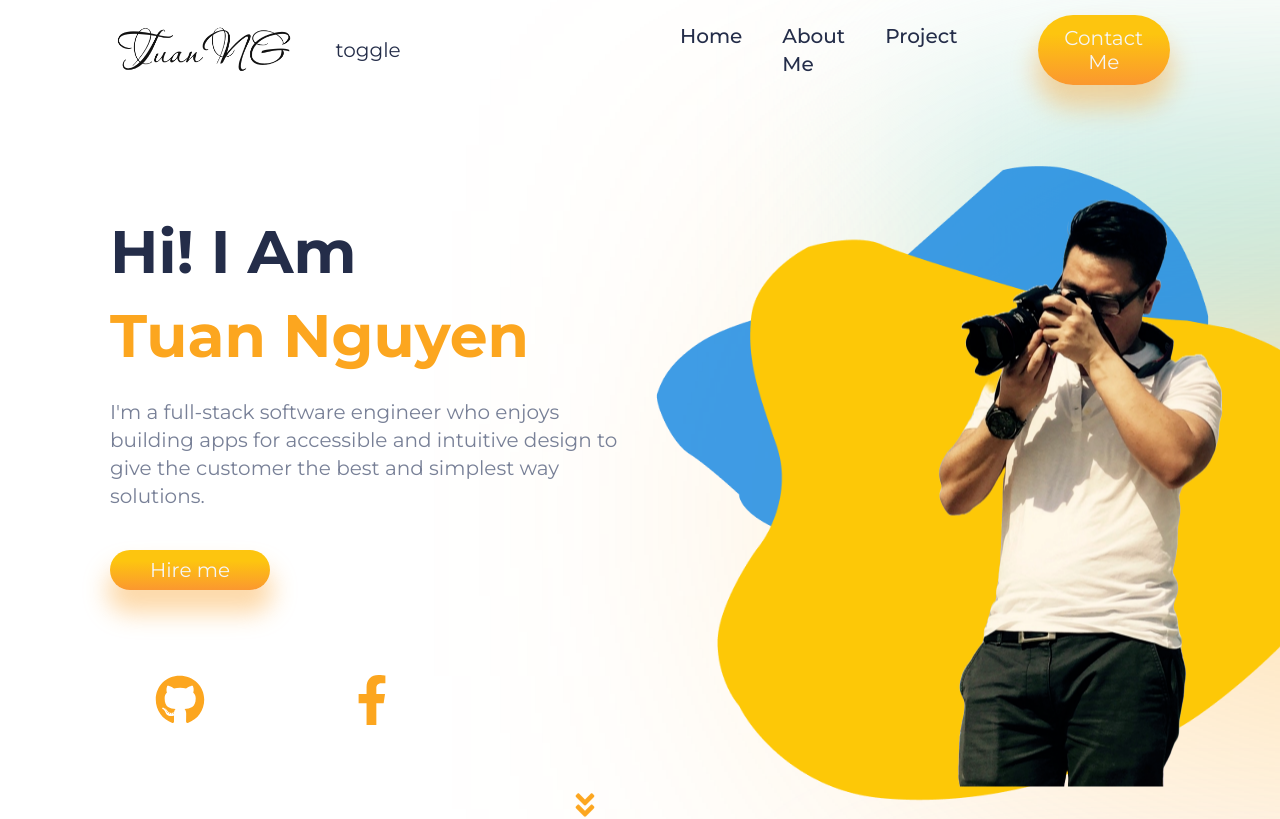
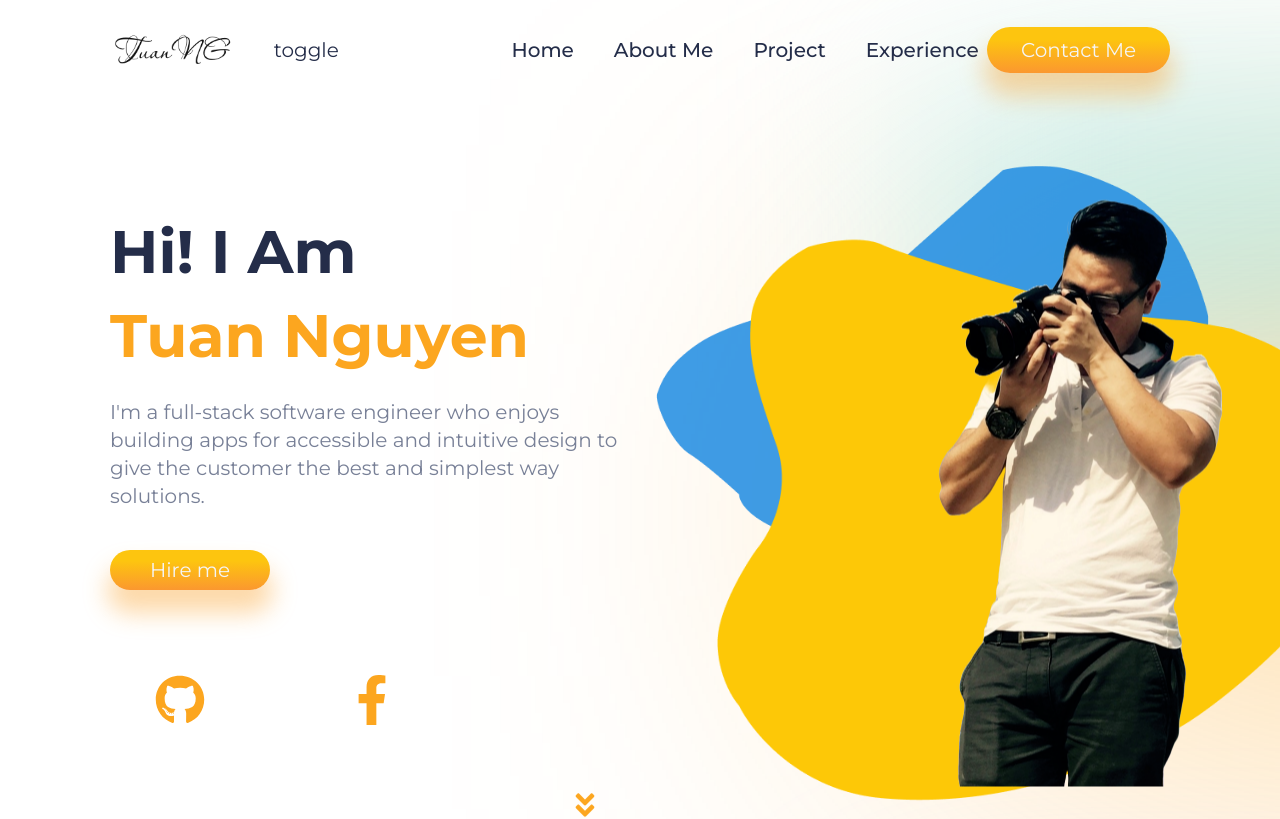
Before and after one commit to TuanNguyen0915/Tuan_portfolio, a React (Vite) app: page / in a window 1280 px wide. Shown: the top 819 px of the page. Built offline with nearby package versions, Linux system fonts and the light colour scheme; some icons are missing.

Commit message:
Update NavBar component

```diff
--- a/src/components/NavBar/NavBar.css
+++ b/src/components/NavBar/NavBar.css
@@ -18,7 +18,7 @@
 
 .right-nav {
     display: flex;
-    flex: 1;
+    flex: 2;
     align-items: center;
     justify-content: center;
     font-weight: 500;
@@ -31,7 +31,8 @@
 .nav-list>ul {
     display: flex;
     gap: 2rem;
-    margin-right: 4rem;
+    justify-content: space-around;
+    justify-content: center;
     list-style: none;
 }
 
--- a/src/components/NavBar/NavBar.jsx
+++ b/src/components/NavBar/NavBar.jsx
@@ -13,6 +13,7 @@ const NavBar = () => {
                         <li>Home</li>
                         <li>About Me</li>
                         <li>Project</li>
+                        <li>Experience</li>
                     </ul>
                 </div>
                 <button className='btn navbar-btn'>
```
